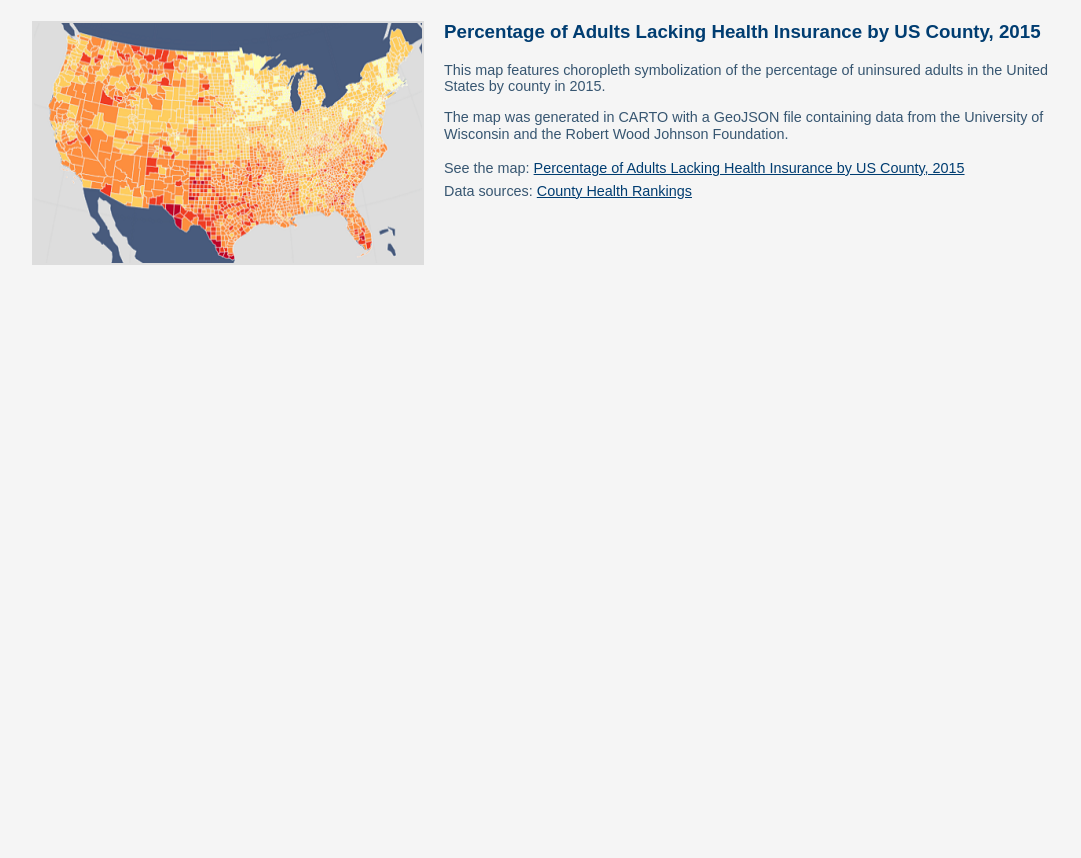
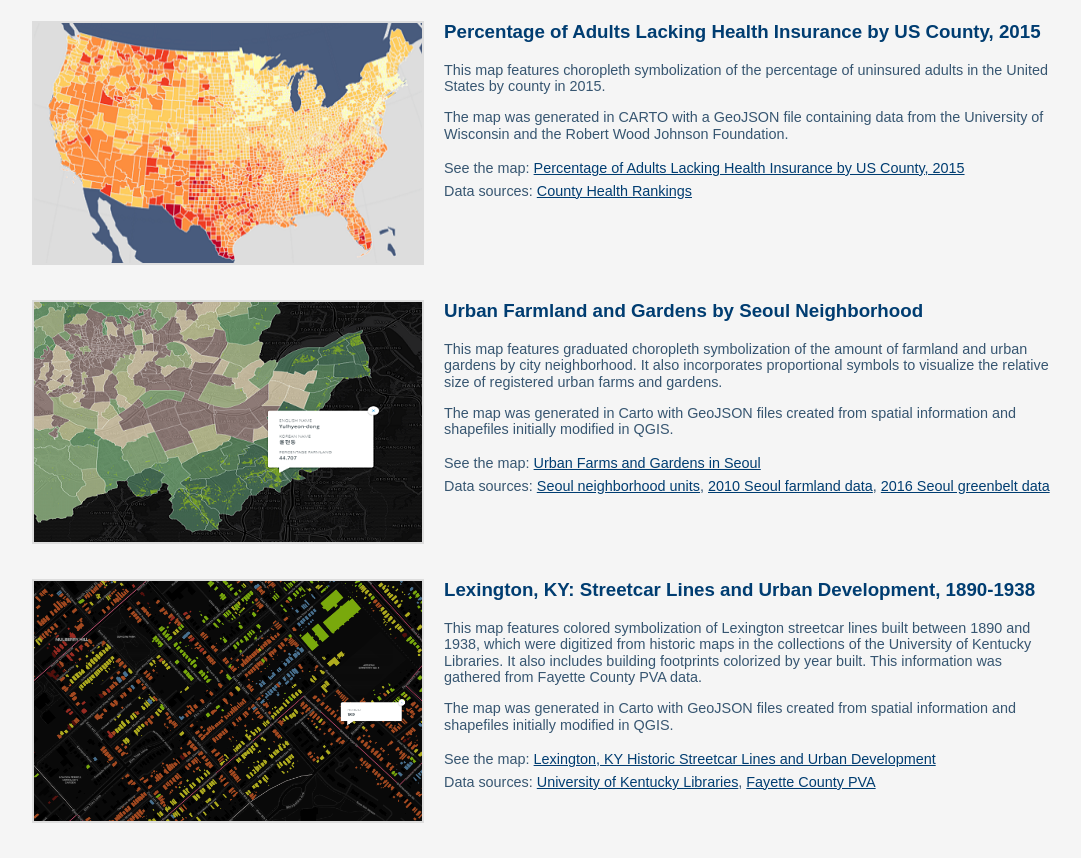
Before and after one commit to jebowe3/Map-Portfolio, a plain HTML site: page index.html in a window 1280 px wide. Shown: the part 1247-2105 px from the top of the page, without its empty margins (96-1177 px from the left). Before the commit the page ends 1547 px from the top, so only its background shows below. Drawn offline with nearby package versions, Linux system fonts and the light colour scheme; a web font is replaced by a local one.

Commit message:
Update repo
Added two maps

```diff
--- a/index.html
+++ b/index.html
@@ -146,6 +146,29 @@
     </ul>
   </section>
 
+  <section class="project">
+      <a target='_blank' href="https://nmp.carto.com/u/jay-b/builder/cc30663c-1341-11e7-87f2-0ecd1babdde5/embed"><img src="images/seoul-urban-farms-and-gardens_resize.png" alt="A map of urban farms and gardens in Seoul" class="project-image" /></a>
+      <h3>Urban Farmland and Gardens by Seoul Neighborhood</h3>
+      <p>This map features graduated choropleth symbolization of the amount of farmland and urban gardens by city neighborhood. It also incorporates proportional symbols to visualize the relative size of registered urban farms and gardens.</p>
+      <p>The map was generated in Carto with GeoJSON files created from spatial information and shapefiles initially modified in QGIS.</p>
+      <ul>
+        <li>See the map: <a target='_blank' href="https://nmp.carto.com/u/jay-b/builder/cc30663c-1341-11e7-87f2-0ecd1babdde5/embed">Urban Farms and Gardens in Seoul</a></li>
+        <li>Data sources: <a target='_blank' href="https://data.seoul.go.kr/openinf/mapview.jsp?infId=OA-13222">Seoul neighborhood units</a>, <a href="https://egis.me.go.kr/main.do">2010 Seoul farmland data</a>, <a href="https://openapi.nsdi.go.kr/nsdi/eios/OpenapiList.do?provOrg=NIA&gubun=F
+  ">2016 Seoul greenbelt data</a></li>
+      </ul>
+    </section>
+
+    <section class="project">
+        <a target='_blank' href="https://welcome-back-carto.carto.com/builder/b67d3870-9dd5-11e5-a7c9-0ecfd53eb7d3/embed"><img src="images/streetcar_map.png" alt="A map of historic streetcar lines and urban development in Lexington, KY" class="project-image" /></a>
+        <h3>Lexington, KY: Streetcar Lines and Urban Development, 1890-1938</h3>
+        <p>This map features colored symbolization of Lexington streetcar lines built between 1890 and 1938, which were digitized from historic maps in the collections of the University of Kentucky Libraries. It also includes building footprints colorized by year built. This information was gathered from Fayette County PVA data.</p>
+        <p>The map was generated in Carto with GeoJSON files created from spatial information and shapefiles initially modified in QGIS.</p>
+        <ul>
+          <li>See the map: <a target='_blank' href="https://welcome-back-carto.carto.com/builder/b67d3870-9dd5-11e5-a7c9-0ecfd53eb7d3/embed">Lexington, KY Historic Streetcar Lines and Urban Development</a></li>
+          <li>Data sources: <a target='_blank' href="http://libraries.uky.edu/">University of Kentucky Libraries</a>, <a href="https://fayettepva.com/">Fayette County PVA</a></li>
+        </ul>
+      </section>
+
 </body>
 
 </html>
```
Also changed, not shown: images/seoul-urban-farms-and-gardens_resize.png (added), images/streetcar_map.png (added), 2 other files.
